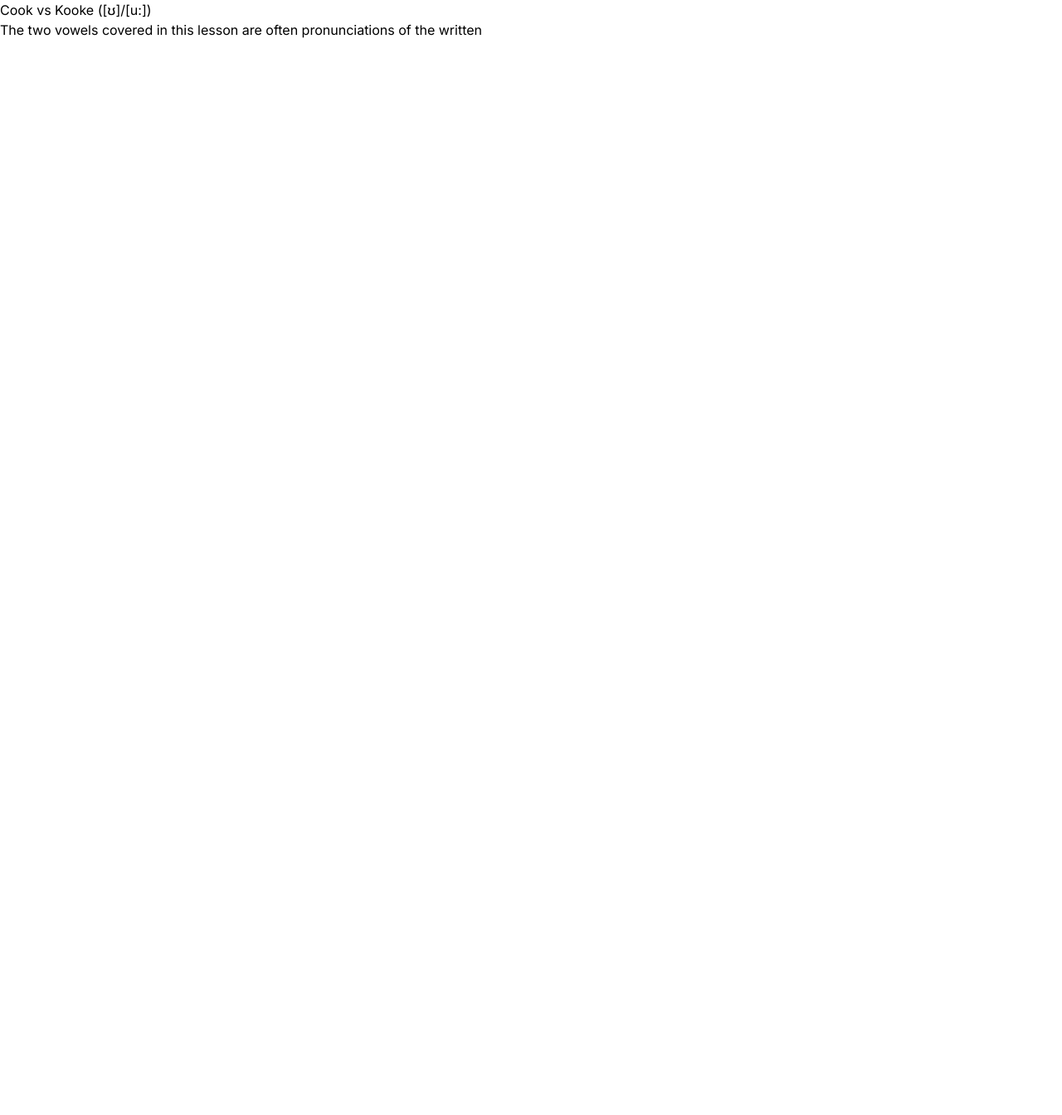
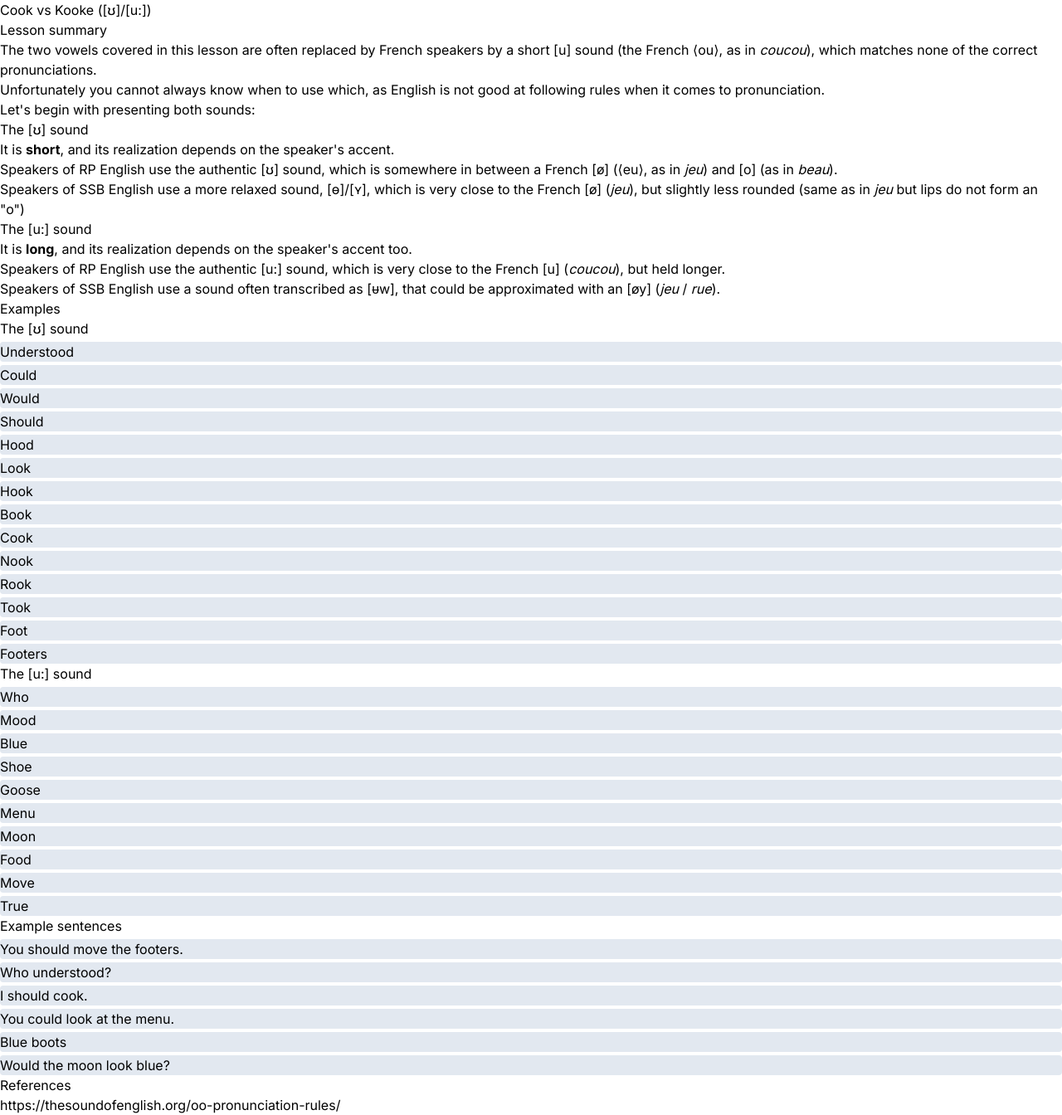
Before and after one commit to Quertie/linguistics, a Next.js app: page /LongShortDoubleO in a window 1280 px wide. Shown: the whole page at 83% size. Before the commit the page ends 800 px from the top, so only its background shows below. Built offline with nearby package versions, Linux system fonts and the light colour scheme.

Commit message:
publish first version without formatting or audio content

```diff
--- a/app/LongShortDoubleO/page.tsx
+++ b/app/LongShortDoubleO/page.tsx
@@ -1,9 +1,75 @@
+import { Example } from "../components/Example"
+
 export default function LongShortDoubleO()
 {
     return (
         <main>
             <h1>Cook vs Kooke ([ʊ]/[u:])</h1>
-            <p>The two vowels covered in this lesson are often pronunciations of the written </p>
+            <h2>Lesson summary</h2>
+            <p>The two vowels covered in this lesson are often replaced by French speakers by a short [u] sound (the French ⟨ou⟩, as in <i>coucou</i>), which matches none of the correct pronunciations.</p>
+            <p>Unfortunately you cannot always know when to use which, as English is not good at following rules when it comes to pronunciation.</p>
+            <p>Let's begin with presenting both sounds:</p>
+            <ul>
+                <li>The [ʊ] sound<br/>
+                    It is <strong>short</strong>, and its realization depends on the speaker's accent.<br/>
+                    Speakers of RP English use the authentic [ʊ] sound, which is somewhere in between a French [ø] (⟨eu⟩, as in <i>jeu</i>) and [o] (as in <i>beau</i>).<br />
+                    Speakers of SSB English use a more relaxed sound, [ɵ]/[ʏ], which is very close to the French [ø] (<i>jeu</i>), but slightly less rounded (same as in <i>jeu</i> but lips do not form an "o")
+                </li>
+                <li>The [u:] sound<br />
+                    It is <strong>long</strong>, and its realization depends on the speaker's accent too.<br />
+                    Speakers of RP English use the authentic [u:] sound, which is very close to the French [u] (<i>coucou</i>), but held longer.<br />
+                    Speakers of SSB English use a sound often transcribed as [ᵾw], that could be approximated with an [øy] (<i>jeu</i> / <i>rue</i>).
+                </li>
+            </ul>
+            <h2>Examples</h2>
+                <ul>
+                    <li>The [ʊ] sound
+                        <ul>
+                            <li><Example Text='Understood' /></li>
+                            <li><Example Text='Could' /></li>
+                            <li><Example Text='Would' /></li>
+                            <li><Example Text='Should' /></li>
+                            <li><Example Text='Hood' /></li>
+                            <li><Example Text='Look' /></li>
+                            <li><Example Text='Hook' /></li>
+                            <li><Example Text='Book' /></li>
+                            <li><Example Text='Cook' /></li>
+                            <li><Example Text='Nook' /></li>
+                            <li><Example Text='Rook' /></li>
+                            <li><Example Text='Took' /></li>
+                            <li><Example Text='Foot' /></li>
+                            <li><Example Text='Footers' /></li>
+                        </ul>
+                    </li>
+                    <li>The [u:] sound
+                        <ul>
+                            <li><Example Text='Who' /></li>
+                            <li><Example Text='Mood' /></li>
+                            <li><Example Text='Blue' /></li>
+                            <li><Example Text='Shoe' /></li>
+                            <li><Example Text='Goose' /></li>
+                            <li><Example Text='Menu' /></li>
+                            <li><Example Text='Moon' /></li>
+                            <li><Example Text='Food' /></li>
+                            <li><Example Text='Move' /></li>
+                            <li><Example Text='True' /></li>
+                        </ul>
+                    </li>
+                    <li>Example sentences
+                        <ul>
+                            <li><Example Text='You should move the footers.' /></li>
+                            <li><Example Text='Who understood?' /></li>
+                            <li><Example Text='I should cook.' /></li>
+                            <li><Example Text='You could look at the menu.' /></li>
+                            <li><Example Text='Blue boots' /></li>
+                            <li><Example Text='Would the moon look blue?' /></li>
+                        </ul>
+                    </li>
+                </ul>
+            <h2>References</h2>
+            <ul>
+                <li><a href='https://thesoundofenglish.org/oo-pronunciation-rules/'>https://thesoundofenglish.org/oo-pronunciation-rules/</a></li>
+            </ul>
         </main>
     )
 }
--- /dev/null
+++ b/app/components/Example.tsx
@@ -0,0 +1,6 @@
+export function Example({Text}:{Text:string})
+{
+    return (
+        <div className='mt-1 rounded bg-slate-200'>{Text}</div>
+    )
+}
```
